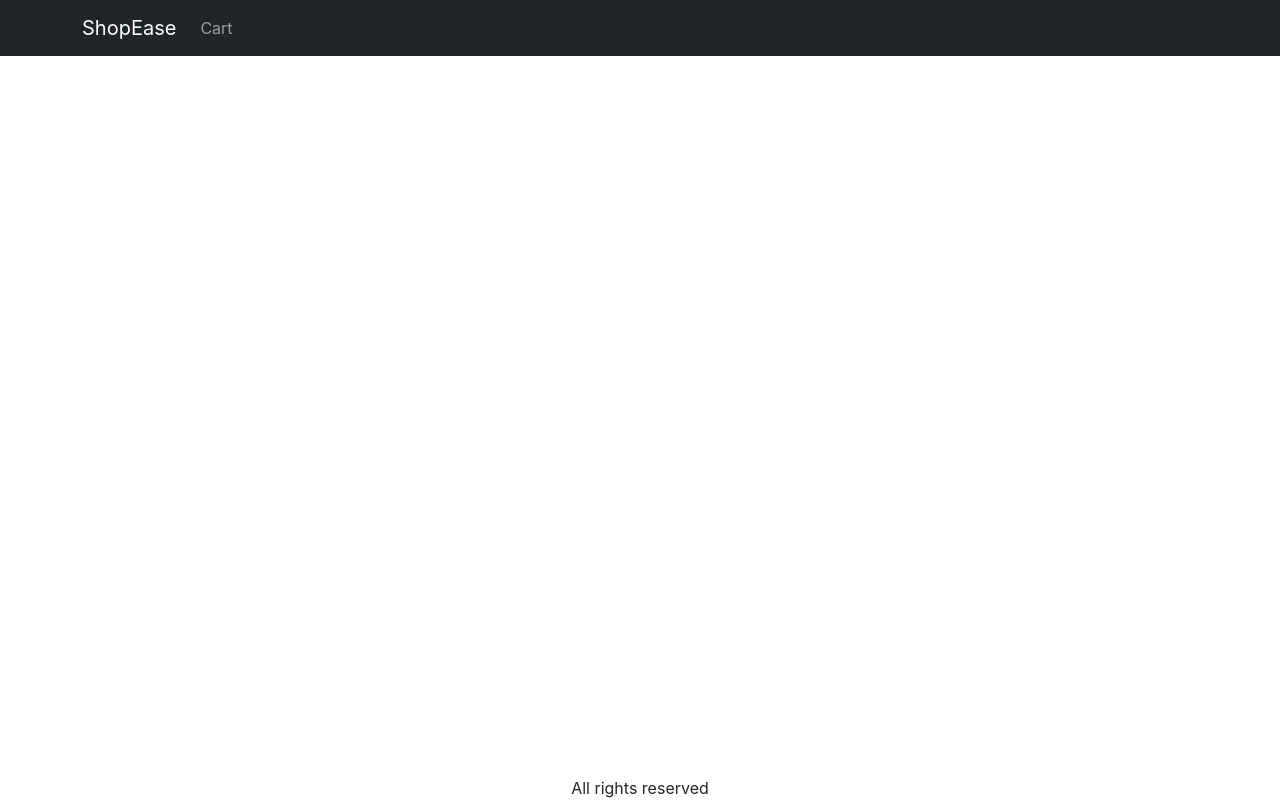
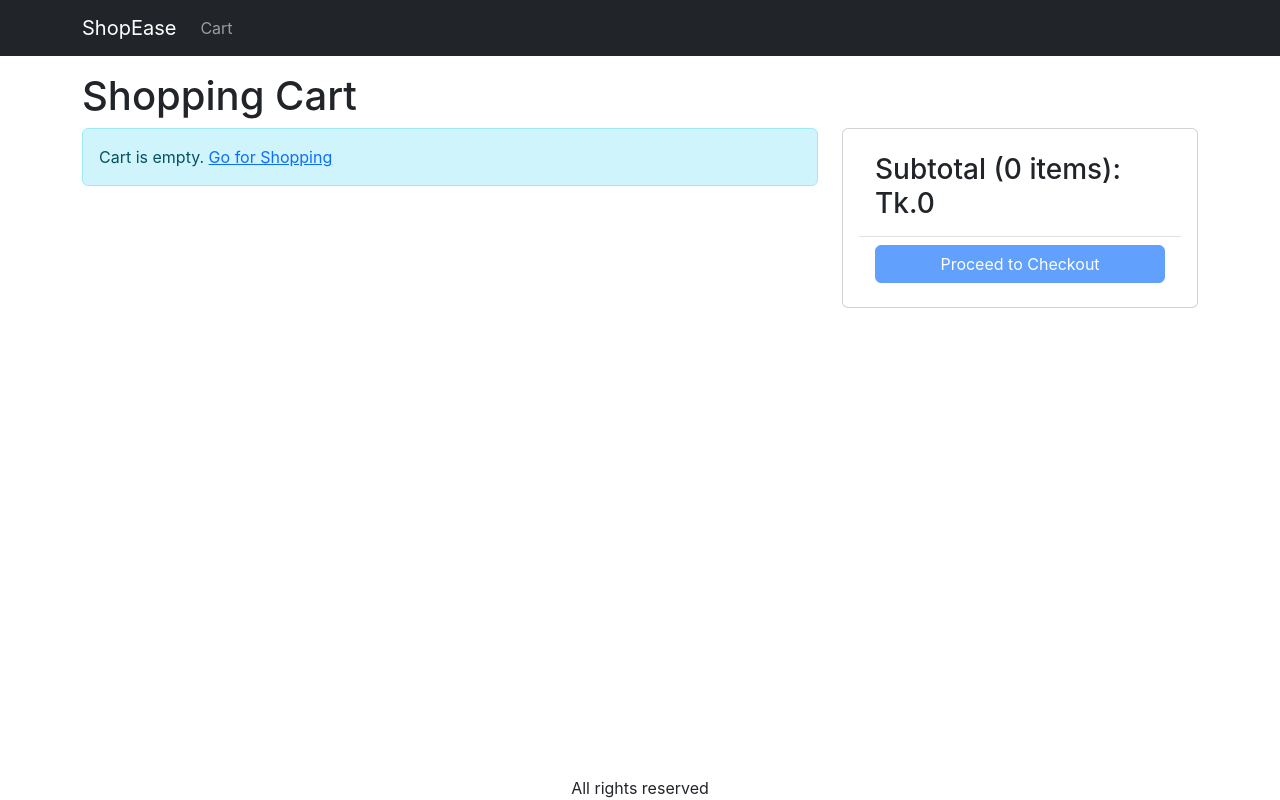
Before and after one commit to Subal-Chandra-Roy/ShopEase, a React (Create React App) app in the folder frontend/: page /cart in a window 1280 px wide. Built offline with nearby package versions, Linux system fonts and the light colour scheme.

Commit message:
create Cart Screen

```diff
--- a/frontend/src/App.js
+++ b/frontend/src/App.js
@@ -8,10 +8,11 @@ import Container from "react-bootstrap/Container";
 import { LinkContainer } from "react-router-bootstrap";
 import { useContext } from "react";
 import { Store } from "./Store";
+import CartScreen from "./screens/CartScreen";
 
 function App() {
   const { state } = useContext(Store);
-  const {cart} = state;
+  const { cart } = state;
   return (
     <BrowserRouter>
       <div className="d-flex flex-column site-container">
@@ -28,9 +29,7 @@ function App() {
                     <Badge pill bg="danger">
                       {cart.cartItems.reduce((a, c) => a + c.quantity, 0)}
                     </Badge>
-                  )
-
-                  }
+                  )}
                 </Link>
               </Nav>
             </Container>
@@ -40,6 +39,7 @@ function App() {
           <Container className="mt-3">
             <Routes>
               <Route path="/product/:slug" element={<ProductScreen />} />
+              <Route path="/cart" element={<CartScreen/>} />
               <Route path="/" element={<HomeScreen />} />
             </Routes>
           </Container>
--- a/frontend/src/index.css
+++ b/frontend/src/index.css
@@ -42,3 +42,6 @@ main {
 .img-large{
   max-width: 100%;
 }
+.img-thumbnail {
+  height: 80px;
+}
--- /dev/null
+++ b/frontend/src/screens/CartScreen.js
@@ -0,0 +1,98 @@
+import { useContext } from "react";
+import { Store } from "../Store";
+import { Helmet } from "react-helmet-async";
+import MessageBox from "../components/MessageBox";
+import Row from "react-bootstrap/Row";
+import Col from "react-bootstrap/Col";
+import ListGroup from "react-bootstrap/ListGroup";
+import Button from "react-bootstrap/Button";
+import Card from "react-bootstrap/Card";
+import { Link } from "react-router-dom";
+
+export default function CartScreen() {
+  const { state, dispatch: ctxDispatch } = useContext(Store);
+  const {
+    cart: { cartItems },
+  } = state;
+
+  return (
+    <div>
+      <Helmet>
+        <title>Shopping Cart</title>
+      </Helmet>
+      <h1>Shopping Cart</h1>
+      <Row>
+        <Col md={8}>
+          {cartItems.length === 0 ? (
+            <MessageBox>
+              Cart is empty. <Link to="/">Go for Shopping</Link>
+            </MessageBox>
+          ) : (
+            <ListGroup>
+              {cartItems.map((item) => (
+                <ListGroup.Item key={item._id}>
+                  <Row className="align-items-center">
+                    <Col md={4}>
+                      <img
+                        src={item.image}
+                        alt={item.name}
+                        className="img-fluid rounded img-thumbnail"
+                      ></img>
+                      {""}
+                      <Link to={`/product/${item.slug}`}>{item.name}</Link>
+                    </Col>
+                    <Col md={3}>
+                      <Button variant="light" disabled={item.quantity === 1}>
+                        <i className="fas fa-minus-circle"></i>
+                      </Button>{" "}
+                      <span>{item.quantity}</span>{" "}
+                      <Button
+                        variant="light"
+                        disabled={item.quantity === item.countInStock}
+                      >
+                        <i className="fas fa-plus-circle"></i>
+                      </Button>
+                    </Col>
+                    <Col md={3}>Tk. {item.price}</Col>
+                    <Col md={2}>
+                      <Button variant="light">
+                        <i className="fas fa-trash"></i>
+                      </Button>
+                    </Col>
+                  </Row>
+                </ListGroup.Item>
+              ))}
+            </ListGroup>
+          )}
+        </Col>
+        <Col md={4}>
+          <Card>
+            <Card.Body>
+              <ListGroup variant="flush">
+                <ListGroup.Item>
+                  <h3>
+                    Subtotal ({cartItems.reduce((a, c) => a + c.quantity, 0)}{" "}
+                    items): Tk.
+                    {cartItems.reduce((a, c) => a + c.price * c.quantity, 0)}
+                  </h3>
+                </ListGroup.Item>
+                <ListGroup.Item>
+                  <div className="d-grid">
+                    <Button
+                      type="button"
+                      variant="primary"
+                      disabled={cartItems.length === 0}
+                    >
+                      Proceed to Checkout
+                    </Button>
+                  </div>
+                </ListGroup.Item>
+              </ListGroup>
+            </Card.Body>
+          </Card>
+        </Col>
+        <Col md={4}></Col>
+      </Row>
+    </div>
+  );
+}
--- a/frontend/src/screens/ProductScreen.js
+++ b/frontend/src/screens/ProductScreen.js
@@ -2,7 +2,7 @@ import axios from "axios";
 import { useContext, useEffect, useReducer } from "react";
 import Col from "react-bootstrap/esm/Col";
 import Row from "react-bootstrap/esm/Row";
-import { useParams } from "react-router-dom";
+import { useParams, useNavigate } from "react-router-dom";
 import Rating from "../components/Rating";
 import ListGroup from "react-bootstrap/ListGroup";
 import Badge from "react-bootstrap/Badge";
@@ -27,6 +27,7 @@ const reducer = (state, action) => {
   }
 };
 function ProductScreen() {
+  const navigate = useNavigate();
   const params = useParams();
   const { slug } = params;
 
@@ -63,6 +64,7 @@ function ProductScreen() {
       type: "CART_ADD_ITEM",
       payload: { ...product, quantity: quantity },
     });
+    navigate("/cart");
   };
 
   return loading ? (
```
Also changed, not shown: 1 other file (tests, documents, lock files or other folders).
